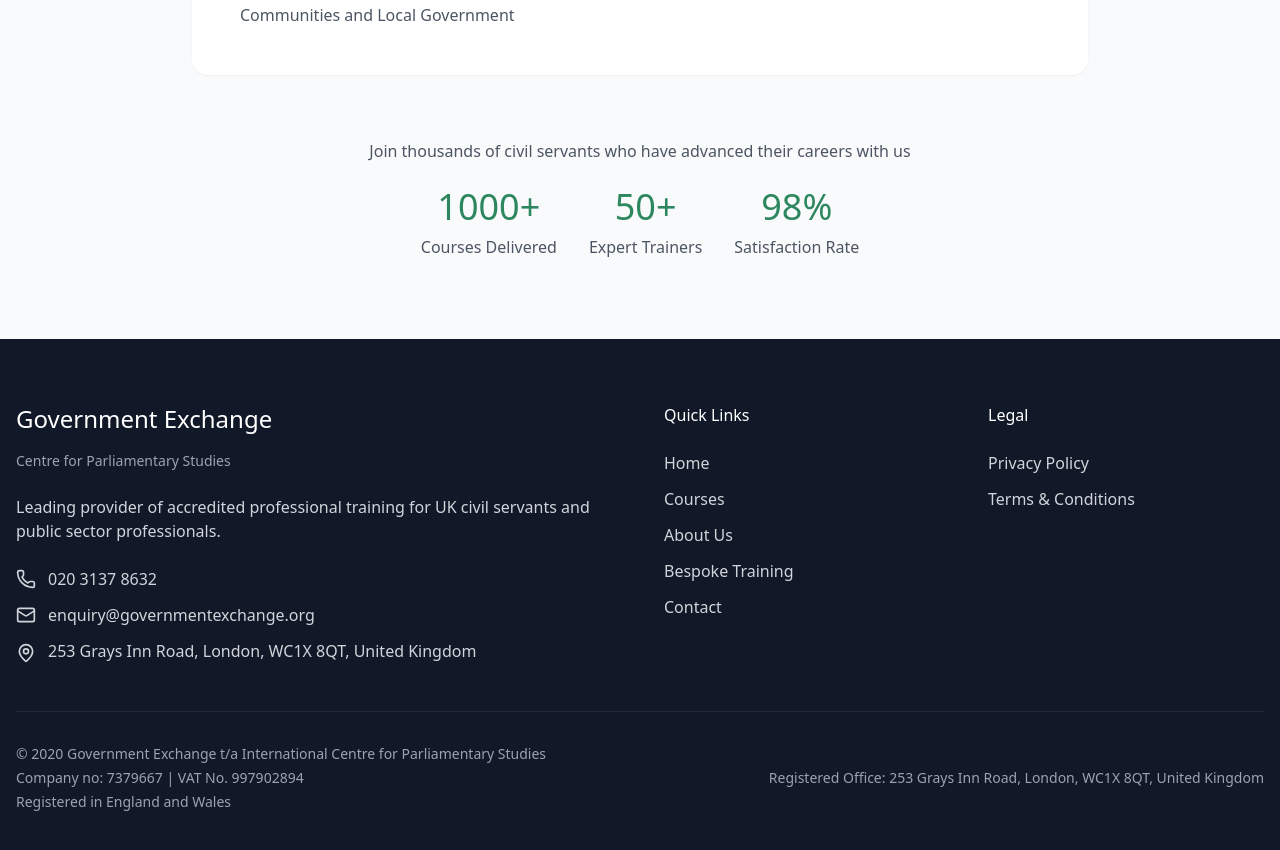
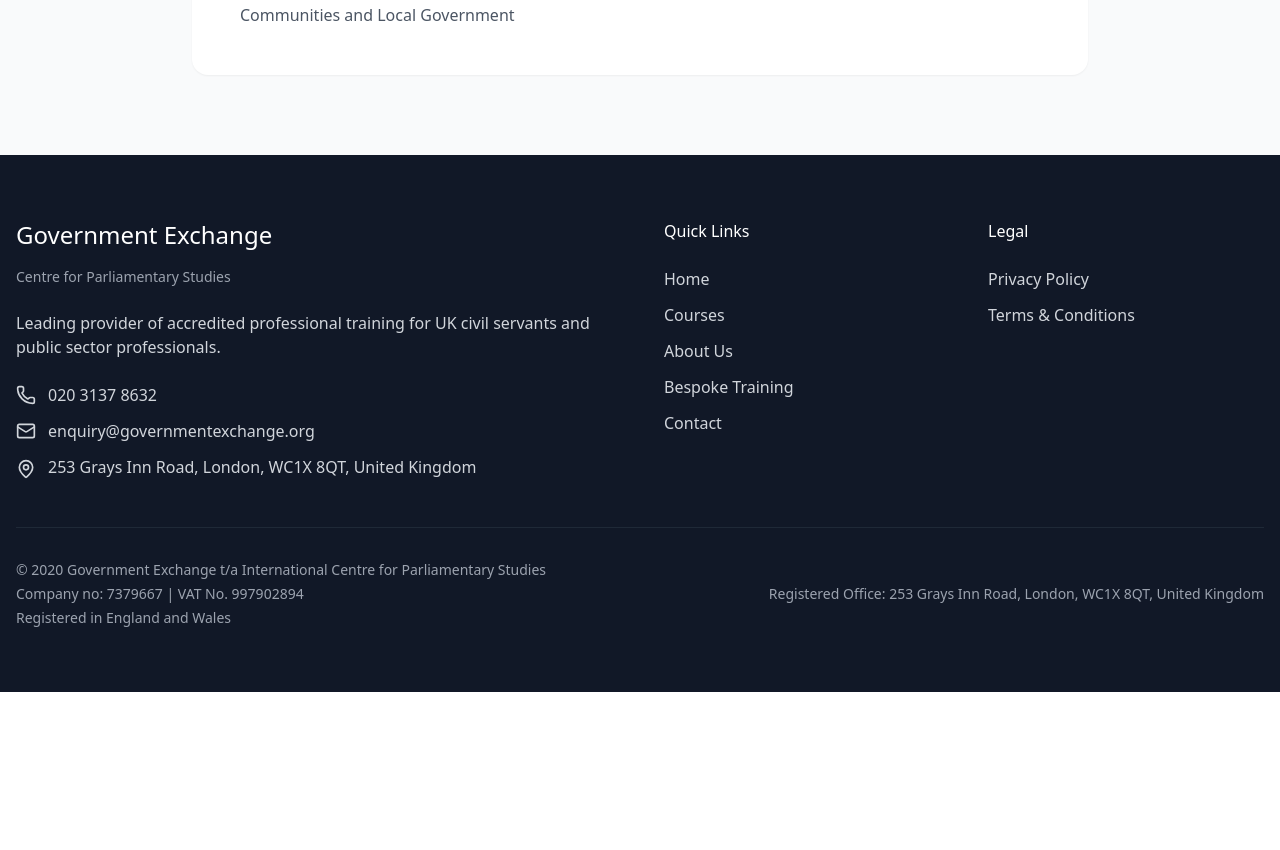
Before and after one commit to digitalconceptsmu/government-exchange-website, a Nuxt app: page / in a window 1280 px wide. Shown: the part 3420-4270 px from the top of the page. After the commit the page ends 4112 px from the top, so only its background shows below. Built offline with nearby package versions, Linux system fonts and the light colour scheme.

Commit message:
feat(home): removed a testimonial section

```diff
--- a/components/Testimonials/Testimonials.vue
+++ b/components/Testimonials/Testimonials.vue
@@ -40,24 +40,6 @@
           </div>
         </div>
       </div>
-
-      <div class="mt-16 text-center">
-        <p class="text-gray-600 mb-6">Join thousands of civil servants who have advanced their careers with us</p>
-        <div class="flex flex-wrap justify-center gap-8 text-center">
-          <div>
-            <div class="text-4xl text-primary mb-2">1000+</div>
-            <div class="text-gray-600">Courses Delivered</div>
-          </div>
-          <div>
-            <div class="text-4xl text-primary mb-2">50+</div>
-            <div class="text-gray-600">Expert Trainers</div>
-          </div>
-          <div>
-            <div class="text-4xl text-primary mb-2">98%</div>
-            <div class="text-gray-600">Satisfaction Rate</div>
-          </div>
-        </div>
-      </div>
     </div>
   </section>
 </template>
```
